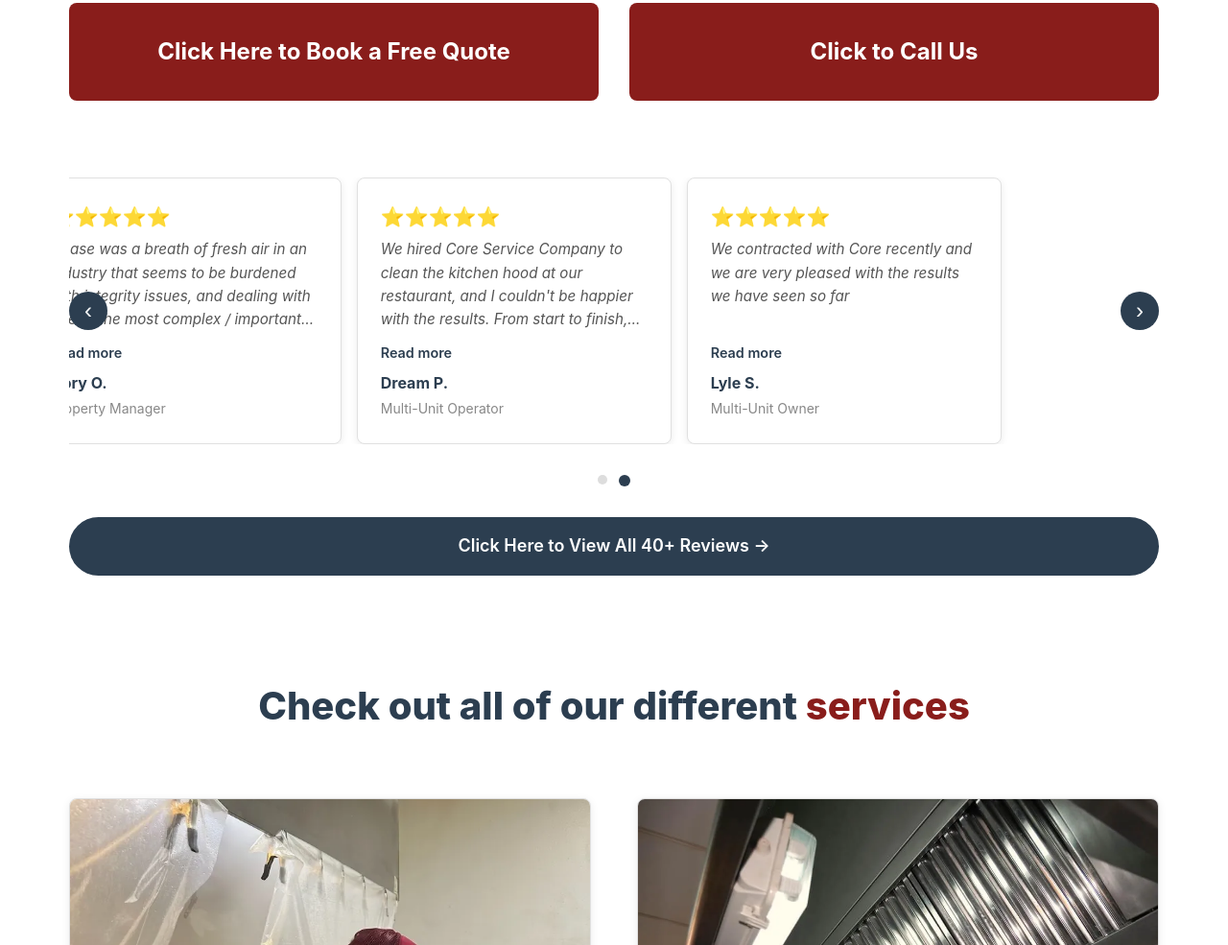
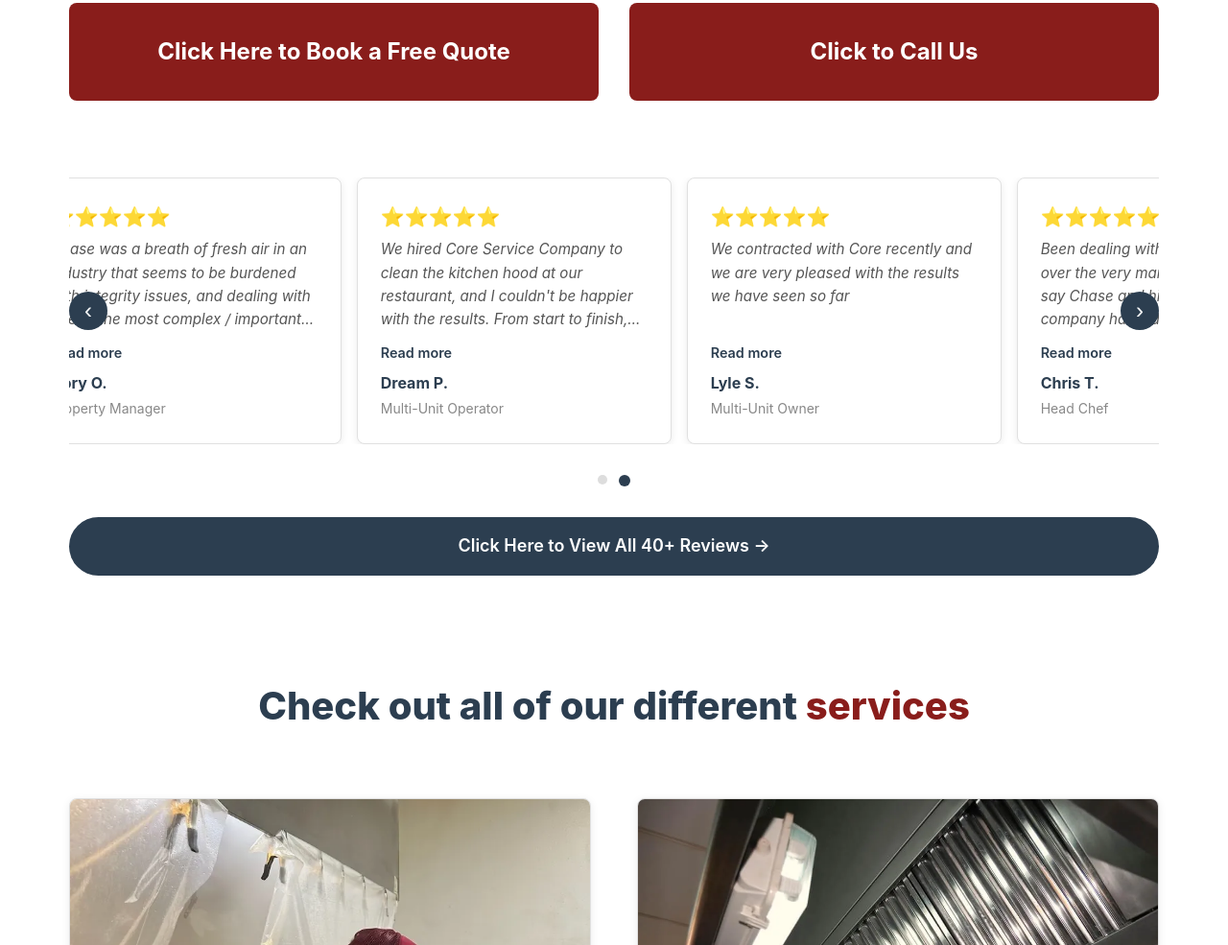
Before and after one commit to Cynthia-Concierge/corehoodcleaning-redesign, a plain HTML site: page index.html in a window 1280 px wide. Shown: the part 834-1819 px from the top of the page at 96% size. Drawn offline with Linux system fonts and the light colour scheme.

Commit message:
Add Chris T. review to reviews carousel
New 5-star review from Head Chef Chris T. praising Chase's professionalism, friendly service, and quality work. Review highlights long-term relationship potential and strong recommendation for San Diego region.

Now showing 7 authentic customer reviews in the carousel.

Co-Authored-By: Claude Sonnet 4.5 <noreply@anthropic.com>

```diff
--- a/index.html
+++ b/index.html
@@ -152,7 +152,17 @@
                             </div>
                         </div>
 
-                        <!-- Now have all 6 real reviews from original site -->
+                        <div class="review-card" data-full-review="Been dealing with many companies over the very many years and have to say Chase and his Core Hood company has it done right!! Very friendly, professional, and did a great job. We look forward to a long working relationship. I highly recommend if you're in the San Diego region. Thanks again Chase and company.">
+                            <div class="stars">⭐⭐⭐⭐⭐</div>
+                            <p class="review-text">Been dealing with many companies over the very many years and have to say Chase and his Core Hood company has it done right!! Very friendly, professional, and did a great job. We look forward to a long working relationship. I highly recommend if you're in the San Diego region. Thanks again Chase and company.</p>
+                            <a href="#" class="read-more" onclick="openReviewModal(this); return false;">Read more</a>
+                            <div class="reviewer">
+                                <strong>Chris T.</strong>
+                                <p>Head Chef</p>
+                            </div>
+                        </div>
+
+                        <!-- Now have all 7 real reviews from original site -->
                         <!-- Removed fake reviews: Maria, David, and Jennifer -->
                     </div>
                 </div>
```
